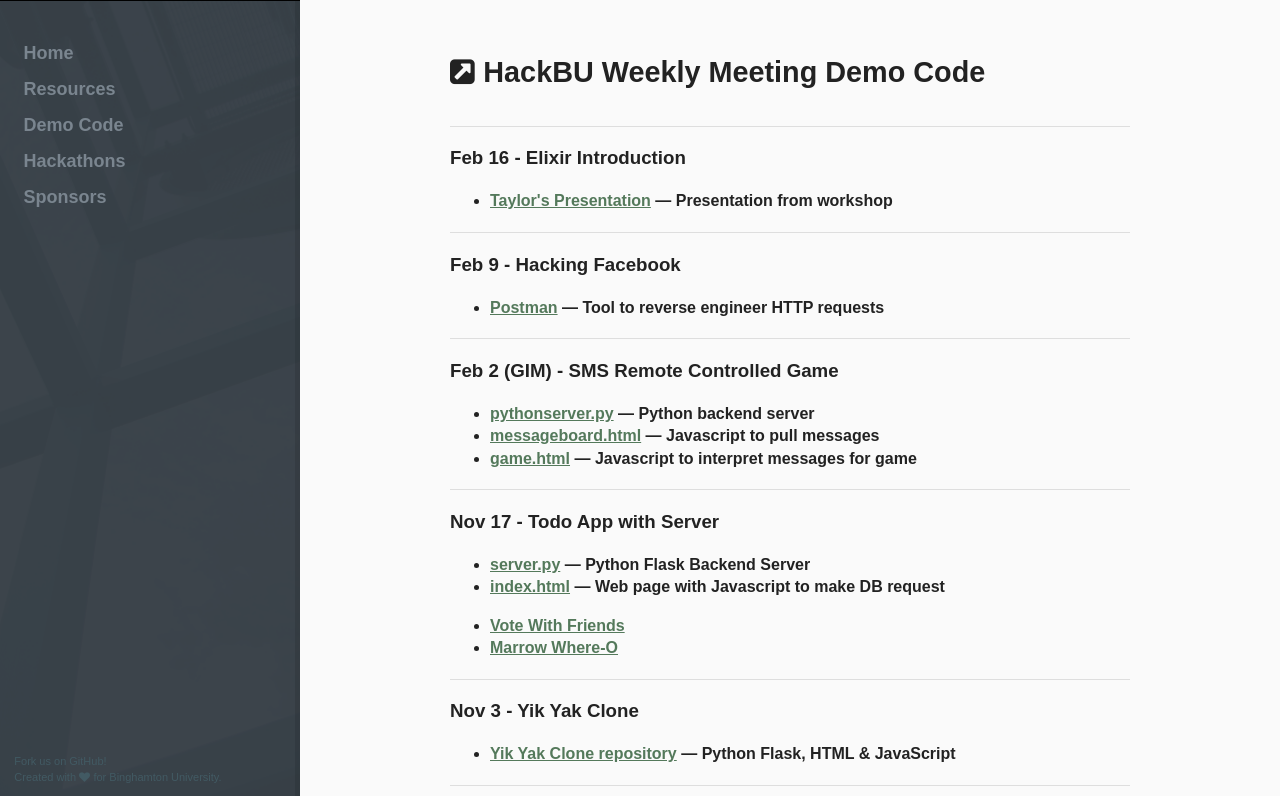
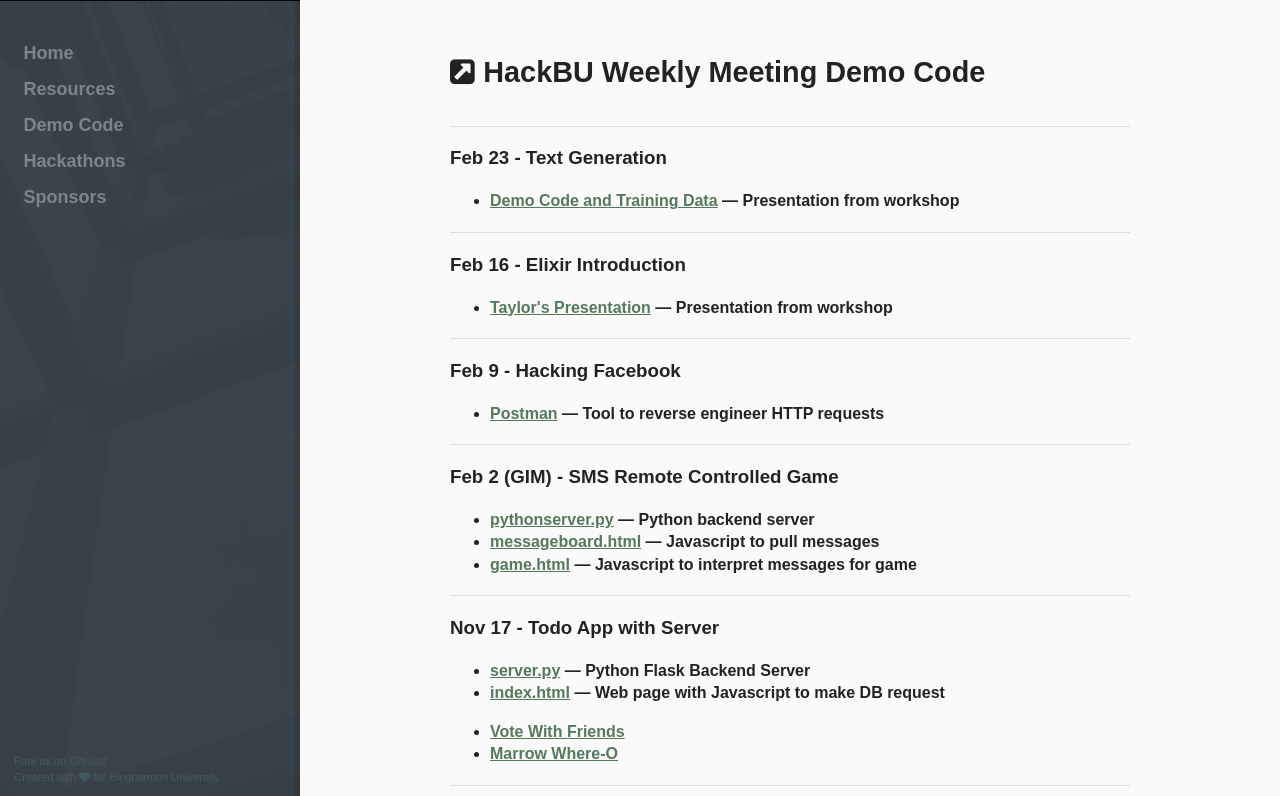
Before and after one commit to hackbinghamton/hackbinghamton.github.io, a Jekyll site: the page built from demo/index.html, in a window 1280 px wide and 900 px high, cut to the strip 104-900 px from the top of the window. Built offline with Jekyll 4.4.1, drawn with Linux system fonts in a browser that asks for light colours; nearby versions of some CDN libraries.

Commit message:
Add link to text-generation code

```diff
--- a/demo/index.html
+++ b/demo/index.html
@@ -6,6 +6,14 @@ description: Play with the code and projects demoed at HackBU workshops
 
 <div class="article article-introduction">
     <h2><i class="fa fa-external-link-square"></i>HackBU Weekly Meeting Demo Code</h2>
+</div>
+<div class="article">
+    <h3>Feb 23 - Text Generation</h3>
+    <ul>
+        <li>
+          <b><a href="https://www.github.com/HackBinghamton/text-generation">Demo Code and Training Data</a> &mdash; Presentation from workshop</b><br />
+        </li>
+    </ul>
 </div>
 <div class="article">
     <h3>Feb 16 - Elixir Introduction</h3>
```
